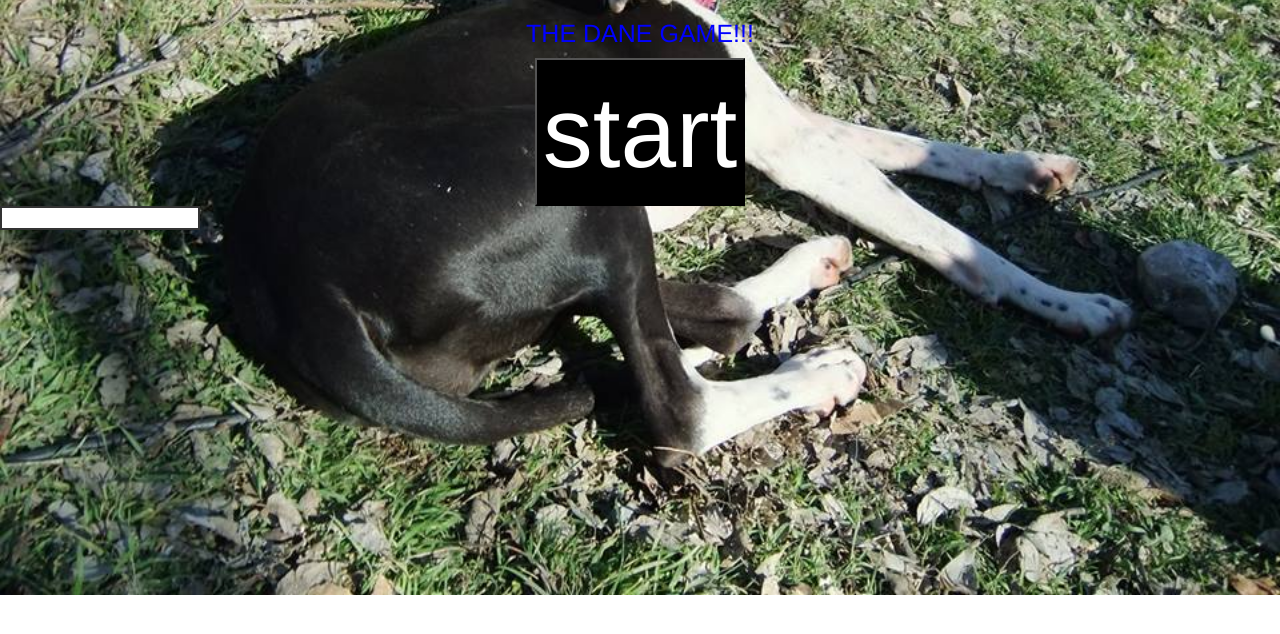
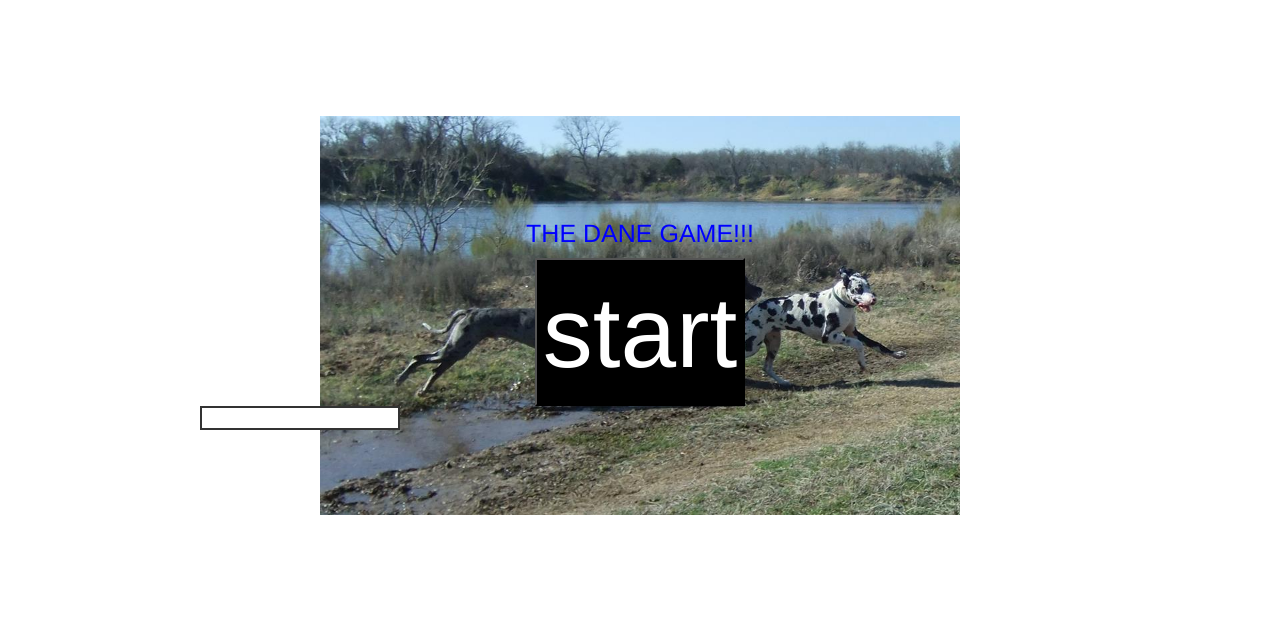
Before and after one commit to egiannette/TriviaGame, a PHP site: page / in a window 1280 px wide. Shown: the top 634 px of the page. Run offline with PHP 8.4, Linux system fonts and the light colour scheme.

Commit message:
fixing the recursive loop

```diff
--- a/assets/css/style.css
+++ b/assets/css/style.css
@@ -1,13 +1,14 @@
 
 
 body{
-	background-image: url("../images/greta.jpg");
+	background-image: url("../images/danes.jpg");
 	background-position: center-center;
 	background-repeat: no-repeat;
 	z-index: -20;
 	size: 100%;
 	background-position: center;
-	background-size: 100%;
+	background-size: 50%;
+	padding: 200px;
 
 }
 h1{
--- a/assets/javascript/app.js
+++ b/assets/javascript/app.js
@@ -1,6 +1,7 @@
 var score = 0;
 
 $("#container").hide();
+$("#score").hide();
 
 $("#startbtn").on("click", function(){
 	$("#startbtn").hide();
@@ -15,6 +16,7 @@ function countDown(secs, elem){
 		clearTimeout(timer);
 		// then I will hide the questions and show the results since the time is up
 		$("#container").hide();
+		$("#status").hide();
 		var answer1 = $("#question1").find("input:checked").val();
 		if (answer1 === "C"){
 			score++;
@@ -35,10 +37,14 @@ function countDown(secs, elem){
 		if(answer5 === "D"){
 			score++;
 		}
-		alert(score);
+		$("#score").show();
+		$("#yourscore").append(" "+ score);
+		// alert(score);
 
 
 	}
-	secs--;
-	var timer= setTimeout('countDown('+secs+',"'+elem+'")',100);
+	else{
+		secs--;
+		var timer= setTimeout('countDown('+secs+',"'+elem+'")',1200);
+	}
 }
--- a/index.html
+++ b/index.html
@@ -17,8 +17,12 @@
 <div id="buttondiv">
 	<!-- <button type="button" class="btn btn-primary btn-lg">Start</button> -->
 	<input id="startbtn" type="button" name="Start" value="start">
-	<div id="status"></div>
 
+
+</div>
+<div id="status"></div>
+<div id="score">
+	<p id="yourscore">Correct Answers</p>
 </div>
 <div id="container">
 <ol>
```
